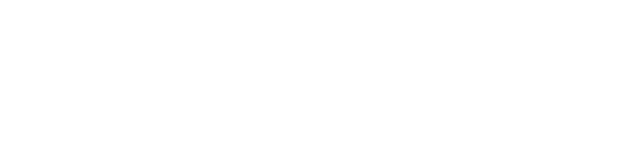
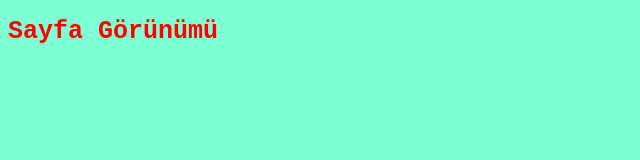
Before and after one commit to safaemreozpolat/portfolio-html-css, a plain HTML site: page index.html in a window 1280 px wide. Shown: the whole page, without its empty margins (0-640 px from the left). Drawn offline with Linux system fonts and the light colour scheme.

Commit message:
"html ve css eklentileri"

```diff
--- a/index.css
+++ b/index.css
@@ -0,0 +1,9 @@
+body{
+    background-color: aquamarine;
+}
+
+.deneme{
+    color: red;
+    font-size: 25px;
+    font-family: 'Courier New', Courier, monospace;
+}
--- a/index.html
+++ b/index.html
@@ -3,10 +3,15 @@
 <head>
     <meta charset="UTF-8">
     <meta http-equiv="X-UA-Compatible" content="IE=edge">
-    <meta name="viewport" content="width=device-width, initial-scale=1.0">
+<!--Css dosyasını Html tanımlamanız gerekli-->
+    <link rel="stylesheet" href="index.css">
+
     <title>Css denemeleri</title>
+
 </head>
 <body>
+
+    <h1 class="deneme">Sayfa Görünümü</h1>
 
 
 </body>
```
